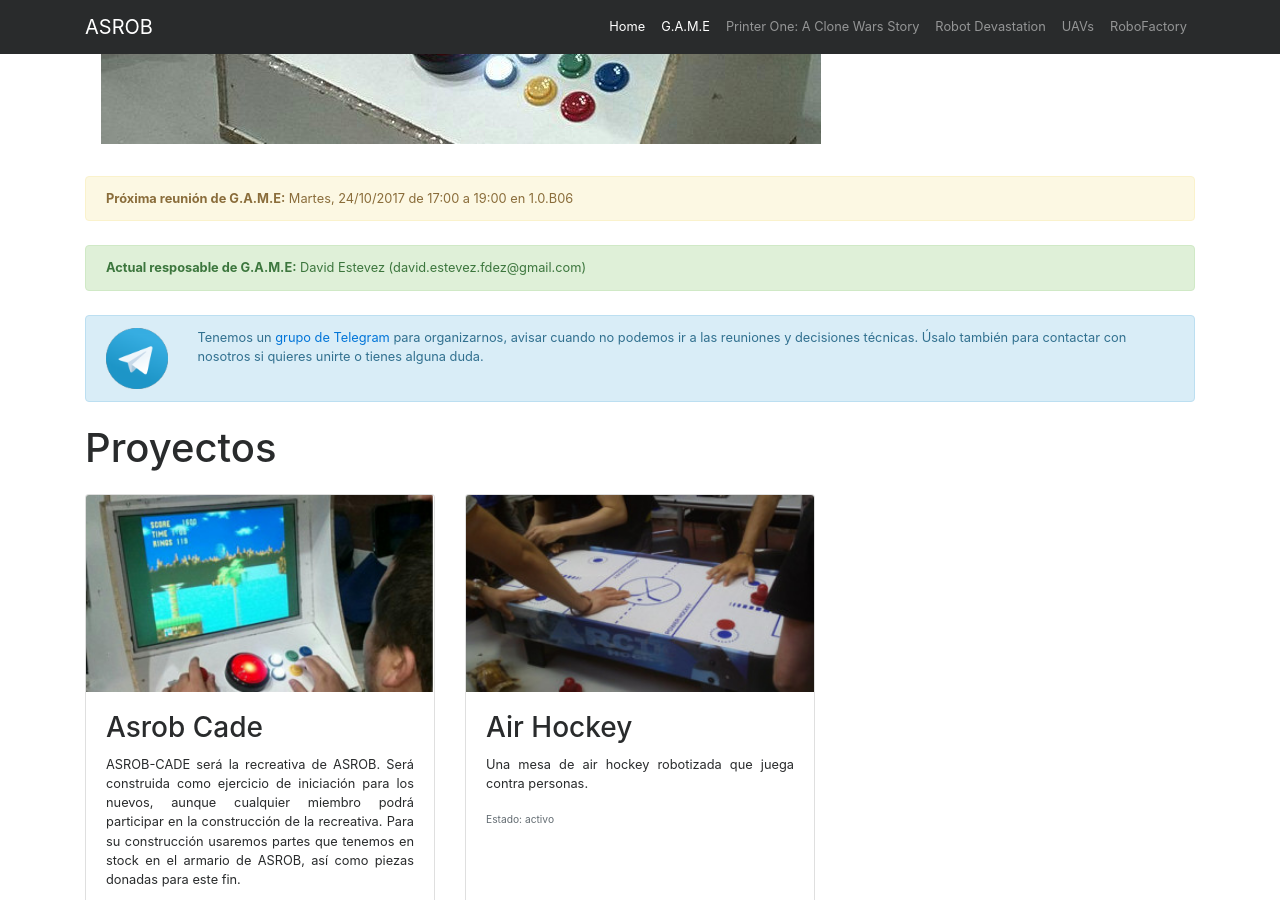
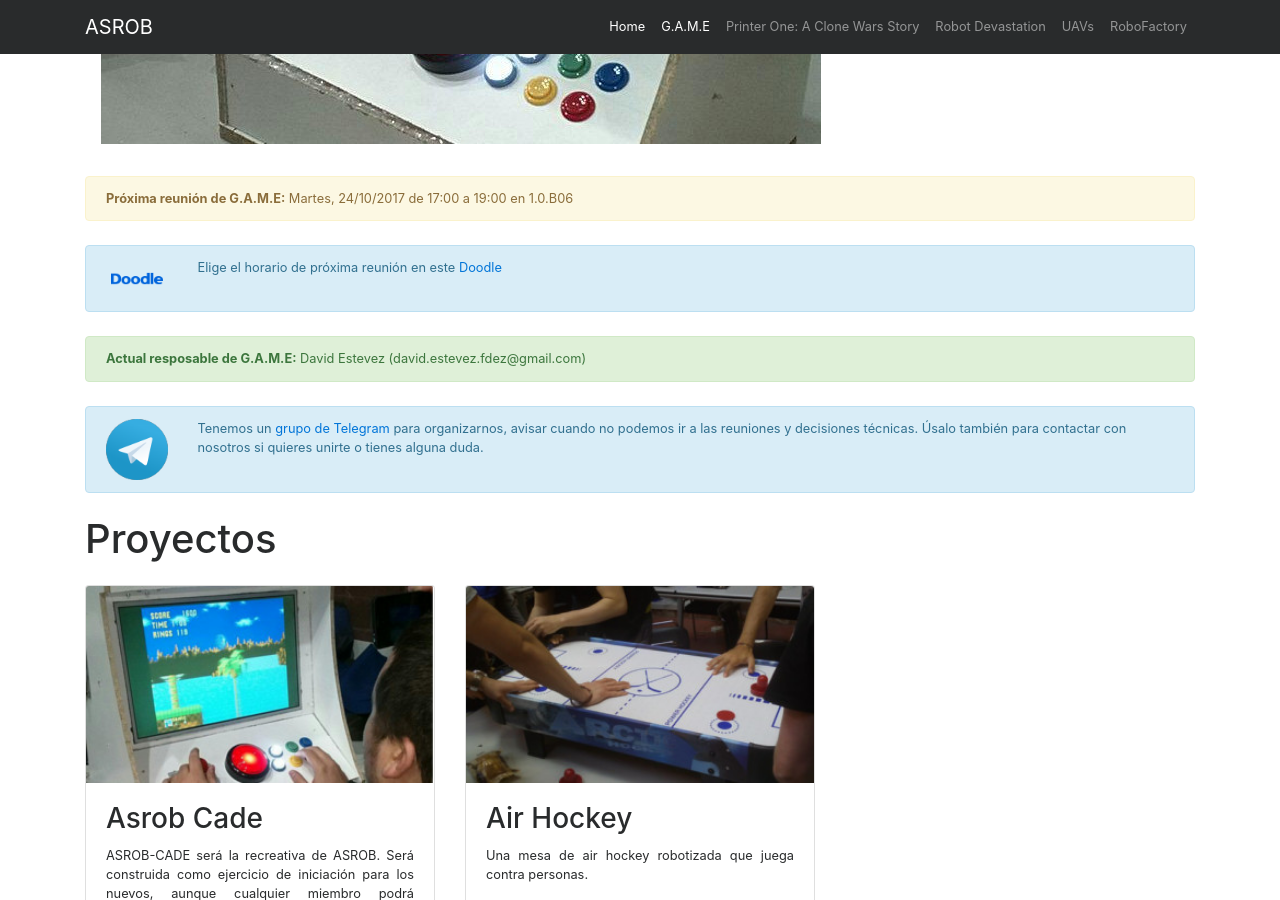
Before and after one commit to asrob-uc3m/asrob-uc3m.github.io, a Jekyll site: the page built from _workgroups/2017-05-28-game.markdown, in a window 1280 px wide and 900 px high, scrolled down 1122 px. Built offline with Jekyll 4.4.1, drawn with Linux system fonts in a browser that asks for light colours; some of the changed lines change nothing that is shown.

Commit message:
Update 2017-05-28-game.markdown

```diff
--- a/_workgroups/2017-05-28-game.markdown
+++ b/_workgroups/2017-05-28-game.markdown
@@ -11,6 +11,7 @@ picture_full: /img/game-full.jpg
 manager: David Estevez
 manager_email: david.estevez.fdez@gmail.com
 next_meeting:  Martes, 24/10/2017 de 17:00 a 19:00 en 1.0.B06
+next_meeting_doodle: https://doodle.com/poll/8gwqphwmsyvuwu74
 layout: workgroup
 ---
 
```
